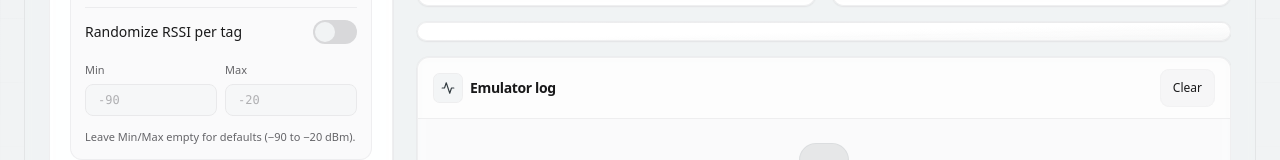
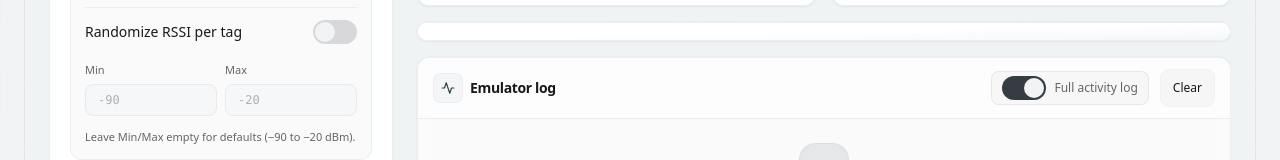
Before and after one commit to sanonyme/rfid_Tag_Emulator, a React (Vite) app in the folder modern-ui/: page / in a window 1280 px wide. Shown: the part 494-654 px from the top of the page. Built offline with nearby package versions, Linux system fonts and the light colour scheme.

Commit message:
this is a commit for an update for a the fixed reader logs, some optimizations for the handheld emulationn

```diff
--- a/modern-ui/package.json
+++ b/modern-ui/package.json
@@ -1,6 +1,6 @@
 {
   "name": "rfid-emulator-modern",
-  "version": "8.2.4",
+  "version": "8.2.5",
   "description": "Zeus RFID Tag Emulator UI",
   "author": {
     "name": "Anexya",
--- a/modern-ui/src/components/Api.tsx
+++ b/modern-ui/src/components/Api.tsx
@@ -1595,7 +1595,7 @@ export function ApiTab({ base64Open, onBase64OpenChange }: ApiTabProps = {}) {
             <DialogDescription>Decode Base64 to UTF-8 text or encode text to Base64.</DialogDescription>
           </DialogHeader>
           <div className="space-y-4 pt-2">
-            <div className="flex flex-wrap gap-1 rounded-xl bg-muted/40 p-1 ring-1 ring-border/30">
+            <div className="inline-flex flex-wrap gap-1 rounded-xl bg-muted/40 p-1 ring-1 ring-border/30">
               <Button
                 variant={base64Mode === 'decode' ? 'default' : 'ghost'}
                 size="sm"
--- a/modern-ui/src/components/FixedTab.tsx
+++ b/modern-ui/src/components/FixedTab.tsx
@@ -84,6 +84,8 @@ const VENDOR_DRIVERS = [
   { code: 'seuic', name: 'SEUIC' },
 ]
 
+const FIXED_FULL_ACTIVITY_LOG_KEY = 'rfid-emulator-fixed-detail-logs'
+
 export function FixedTab({
   emulator,
   host,
@@ -134,6 +136,15 @@ export function FixedTab({
   const { settings } = useSettings()
   const maxLogLinesRef = useRef(settings.maxLogLines)
   maxLogLinesRef.current = settings.maxLogLines
+  const [fullActivityLog, setFullActivityLog] = useState(() => {
+    try {
+      return localStorage.getItem(FIXED_FULL_ACTIVITY_LOG_KEY) !== '0'
+    } catch {
+      return true
+    }
+  })
+  const fullActivityLogRef = useRef(fullActivityLog)
+  fullActivityLogRef.current = fullActivityLog
 
   const addLog = (message: string) => {
     setLog(prev => {
@@ -328,7 +339,8 @@ export function FixedTab({
     // Parse UPC,Count,TID and generate EPCs
     if (upcList.trim()) {
       const lines = upcList.trim().split('\n')
-      let serial = parseInt(startSerial)
+      let serial = parseInt(startSerial) //add this again when you want to continue from the last serial
+      //const baseSerial = Math.max(1, parseInt(startSerial) || 1)
       for (const line of lines) {
         const trimmed = line.trim()
         if (!trimmed) continue
@@ -367,7 +379,7 @@ export function FixedTab({
     }
 
     if (selectedUids.length === 0) {
-        addLog('Warning: No logical devices selected. Sending without UID.')
+        addLog('Warning: No logical devices selected. Sending without UID (use this to check for serials idk).')
     } else {
         addLog(`Sending to ${selectedUids.length} device(s)`)
     }
@@ -382,7 +394,9 @@ export function FixedTab({
       tags,
       driver,
       parseInt(delay),
-      (progress) => addLog(progress),
+      (progress) => {
+        if (fullActivityLogRef.current) addLog(progress)
+      },
       (complete) => {
         addLog(complete)
         if (isLooping && loopingRef.current) {
@@ -926,7 +940,29 @@ export function FixedTab({
                   </span>
                 )}
               </CardTitle>
-              <div className="flex items-center gap-1 rounded-lg bg-muted/30 p-0.5 ring-1 ring-border/30">
+              <div className="flex flex-wrap items-center justify-end gap-2 sm:gap-3">
+                <div className="flex items-center gap-2 rounded-lg border border-border/50 bg-muted/20 px-2 py-1 sm:px-2.5">
+                  <Switch
+                    id="fixed-detail-logs"
+                    checked={fullActivityLog}
+                    onCheckedChange={(v) => {
+                      setFullActivityLog(v)
+                      try {
+                        localStorage.setItem(FIXED_FULL_ACTIVITY_LOG_KEY, v ? '1' : '0')
+                      } catch {
+                        /* ignore */
+                      }
+                    }}
+                  />
+                  <Label
+                    htmlFor="fixed-detail-logs"
+                    className="cursor-pointer whitespace-nowrap text-xs font-medium text-muted-foreground"
+                    title="Off: summary lines only. On: include every per-tag send line."
+                  >
+                    Full activity log
+                  </Label>
+                </div>
+                <div className="flex items-center gap-1 rounded-lg bg-muted/30 p-0.5 ring-1 ring-border/30">
                 {log.length > 0 && (
                   <>
                     <Button
@@ -961,6 +997,7 @@ export function FixedTab({
                 >
                   Clear
                 </Button>
+                </div>
               </div>
             </div>
           </CardHeader>
--- a/modern-ui/src/components/InstallRegistryPanel.tsx
+++ b/modern-ui/src/components/InstallRegistryPanel.tsx
@@ -120,11 +120,7 @@ export function InstallRegistryPanel() {
         Install registry
       </h4>
       <p className="text-xs text-muted-foreground leading-relaxed">
-        When enabled, the app POSTs to <code className="text-[11px] font-mono">INSTALL_REGISTRY_URL</code>{' '}
-        (your Supabase Edge Function; see <code className="text-[11px]">supabase/README.md</code>).
-        Set the same value in a <code className="text-[11px] font-mono">.env</code> next to the app if
-        needed. Automatic sends at most once per 24 hours. <strong>Send now</strong> is limited to
-        once per minute. Payload: machine ID, primary MAC, app version, OS, arch.
+        Register this install? Skip if you're not sure.
       </p>
 
       <div className="flex items-center justify-between gap-4">
```
Also changed, not shown: modern-ui/electron/tcp-handler.ts (+1 -11 lines), 1 other file (tests, documents, lock files or other folders).
